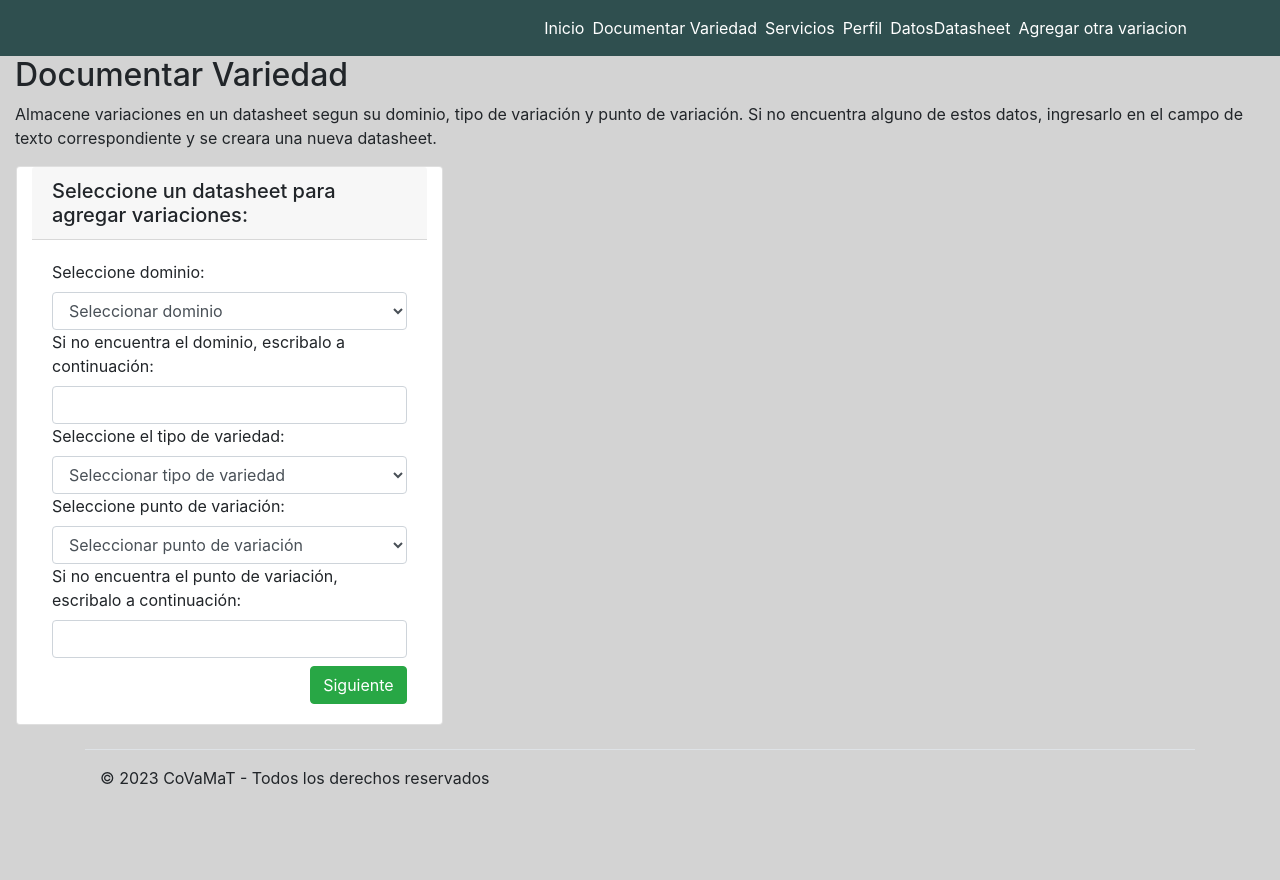
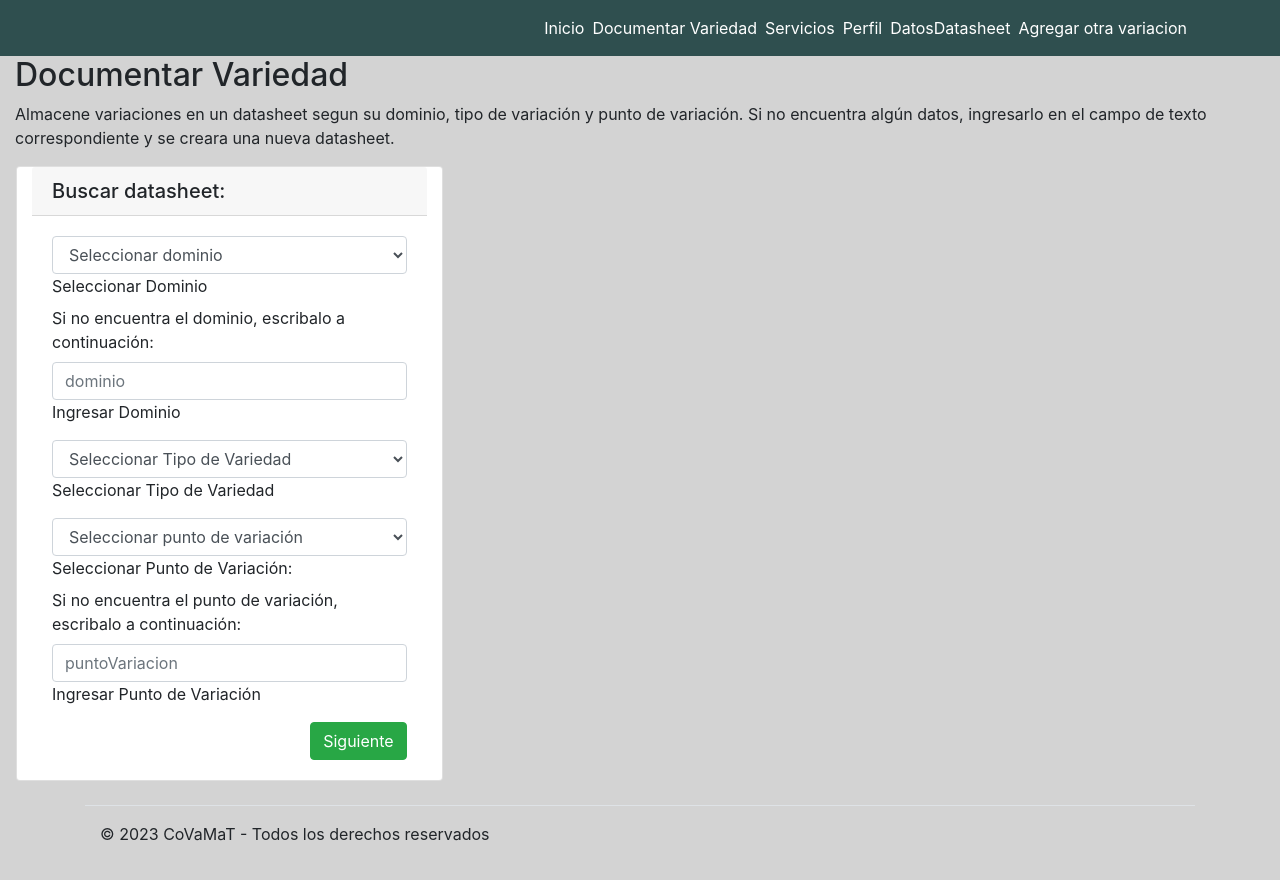
Before and after one commit to panchitowok2/front_Covamat, a React (Create React App) app: page /DocumentarVariedad in a window 1280 px wide. Shown: the top 880 px of the page. Before the commit the page ends 830 px from the top, so only its background shows below. Built offline with nearby package versions, Linux system fonts and the light colour scheme.

Commit message:
Cambie el estilo de algunos forms del componente busqueda datasheet. Agregue el mensaje de exito de transaccion.

```diff
--- a/src/Components/DocumentarVariedad/BusquedaDatasheet.jsx
+++ b/src/Components/DocumentarVariedad/BusquedaDatasheet.jsx
@@ -160,7 +160,7 @@ function BusquedaDatasheet({ setIdDatasheet }) {
 
     useDataChangeEffect(dataDatasheets, () => {
         //console.log('dataDatasheets ha cambiado', dataDatasheets);
-        refetch();
+        //refetch();
     });
 
     useEffect(() => {
@@ -247,46 +247,49 @@ function BusquedaDatasheet({ setIdDatasheet }) {
             <div className='row align-items-start'>
                 <div className='card col-md-4 ml-3'>
                     <h5 className='card-header'>
-                        Seleccione un datasheet para agregar variaciones:
+                        Buscar datasheet:
                     </h5>
                     <form className="card-body" onSubmit={handleSubmit(onSubmit)}>
-                        <div>
-                            <label>Seleccione dominio: </label>
-                            <select className="form-control" {...register("dominio", { required: false })} disabled={deshablitarSelector} onChange={buscarDatasheetsPorDominio}>
+
+                        <div className='form-floating'>
+                            <select className="form-control" id="selectDominio" {...register("dominio", { required: false })} disabled={deshablitarSelector} onChange={buscarDatasheetsPorDominio}>
                                 <option value='0'>Seleccionar dominio</option>
                                 {!loadingDomains && !errorDomains && dataDomains.getDomains && dataDomains.getDomains.map((dominio, index) => (
                                     <option key={index} value={dominio.name}>{dominio.name}</option>
                                 )
                                 )}
                             </select>
+                            <label for="selectDominio">Seleccionar Dominio</label>
                         </div>
-                        <div>
-                            <label>Si no encuentra el dominio, escribalo a continuación: </label>
-                            <input className="form-control" {...register("inputDominio", { required: false, maxLength: 15 })} onChange={entradaDominio} />
+                        <label>Si no encuentra el dominio, escribalo a continuación: </label>
+                        <div className="form-floating">
+                            <input type="input1" className="form-control" id="inputDominio" placeholder="dominio" {...register("inputDominio", { required: false, maxLength: 15 })} onChange={entradaDominio} />
+                            <label for="inputDominio">Ingresar Dominio</label>
                         </div>
-                        <div>
-                            <label>Seleccione el tipo de variedad: </label>
-                            <select className="form-control" {...register("selectorTipoVariedad", { required: false })} onChange={buscarPuntosDeVariacion}>
-                                <option value='0'>Seleccionar tipo de variedad</option>
+                        <div className='form-floating mt-2'>
+                            <select className="form-control" id="selectTipoVariedad" {...register("selectorTipoVariedad", { required: false })} onChange={buscarPuntosDeVariacion}>
+                                <option value='0'>Seleccionar Tipo de Variedad</option>
                                 <option value='fuente'>Fuente</option>
                                 <option value='procesamiento'>Procesamiento</option>
                                 <option value='contexto'>Contexto</option>
                                 <option value='contenido'>Contenido</option>
                             </select>
+                            <label for="selectTipoVariedad">Seleccionar Tipo de Variedad</label>
                         </div>
-                        <div>
-                            <label>Seleccione punto de variación: </label>
-                            <select className="form-control" {...register("selectorPuntoVariacion", { required: false })} disabled={deshablitarSelectorVP}>
+                        <div className='form-floating mt-2'>
+                            <select className="form-control" id="selectPuntoVariacion" {...register("selectorPuntoVariacion", { required: false })} disabled={deshablitarSelectorVP}>
                                 <option value="0">Seleccionar punto de variación</option>
                                 {!loadingVP && !errorVP && dataVP && dataVP.getVariationPointsByVarietyTypes.map((variationPoint, index) => (
                                     <option key={index} value={variationPoint.name}>{variationPoint.name}</option>
                                 )
                                 )}
                             </select>
+                            <label for="selectPuntoVariacion">Seleccionar Punto de Variación: </label>
                         </div>
-                        <div>
-                            <label>Si no encuentra el punto de variación, escribalo a continuación: </label>
-                            <input className="form-control" {...register("inputPuntoVariacion", { required: false })} onChange={entradaPuntoVariacion} />
+                        <label>Si no encuentra el punto de variación, escribalo a continuación: </label>
+                        <div className='form-floating'>
+                            <input type="input2" className="form-control" id="inputPuntoVariacion" placeholder="puntoVariacion" {...register("inputPuntoVariacion", { required: false , maxLength: 30})} onChange={entradaPuntoVariacion} />
+                            <label htmlFor="inputPuntoVariacion">Ingresar Punto de Variación</label>
                         </div>
                         <div className="mt-2 d-flex justify-content-end">
                             <button type="button submit" className="btn btn-success" >Siguiente</button>
--- a/src/Components/DocumentarVariedad/DocumentarVariedad.jsx
+++ b/src/Components/DocumentarVariedad/DocumentarVariedad.jsx
@@ -4,6 +4,7 @@ import AgregarVariaciones from './AgregarVariaciones.jsx';
 import AgregarOtraVariacion from './AgregarOtraVariacion.jsx';
 import ModalConfirmarAgregarVariacion from './ModalConfirmarAgregarVariacion.jsx';
 import { Navigate, useNavigate } from 'react-router-dom';
+import Alert from 'react-bootstrap/Alert';
 
 function DocumentarVariedad() {
     const [datasheet, setIdDatasheet] = useState(null);
@@ -13,7 +14,9 @@ function DocumentarVariedad() {
     const [agregarVariaciones, setAgregarVariaciones] = useState(false);
     const [mostrarAgregarMasVariaciones, setMostrarAgregarMasVariaciones] = useState(false);
     const [finalizarTransaccion, setFinalizarTransaccion] = useState(false);
+    const [mostrarMensajeExito, setMostrarMensajeExito] = useState(false);
     const navigate = useNavigate();
+
     const asignarId = (id) => {
         setIdDatasheet(id)
     }
@@ -24,16 +27,21 @@ function DocumentarVariedad() {
     }
     if(finalizarTransaccion){
         // termina la transaccion, renderizo el menu principal
-        navigate('/')
+        setFinalizarTransaccion(false)
+        setIdDatasheet(null)
+        setResetInputs(false)
+        setAgregarVariaciones(false)
+        navigate('/DocumentarVariedad')
     }
     return (
         <>
             <h2>Documentar Variedad</h2>
             <p>Almacene variaciones en un datasheet segun su dominio, tipo de variación y punto de variación.
-                Si no encuentra alguno de estos datos, ingresarlo en el campo de texto correspondiente y se creara una nueva datasheet.</p>
+                Si no encuentra algún datos, ingresarlo en el campo de texto correspondiente y se creara una nueva datasheet.</p>
+            {mostrarMensajeExito ? <Alert variant="success" onClose={() => setMostrarMensajeExito(false)} dismissible/> : <></>}
             {!datasheet ?
                 <BusquedaDatasheet setIdDatasheet={asignarId} /> : <>
-                <AgregarVariaciones datasheet={datasheet} setMostrarAgregarMasVariaciones={setMostrarAgregarMasVariaciones} setShowConfirmar={setShowConfirmar} resetInputs={resetInputs} setResetInputs={setResetInputs} agregarVariaciones={agregarVariaciones} setFinalizarTransaccion={setFinalizarTransaccion}/>
+                <AgregarVariaciones datasheet={datasheet} setMostrarAgregarMasVariaciones={setMostrarAgregarMasVariaciones} setShowConfirmar={setShowConfirmar} resetInputs={resetInputs} setResetInputs={setResetInputs} agregarVariaciones={agregarVariaciones} setFinalizarTransaccion={setFinalizarTransaccion} setAgregarVariaciones={setAgregarVariaciones}/>
                 <ModalConfirmarAgregarVariacion showConfirmar={showConfirmar} setShowConfirmar={setShowConfirmar} setAgregarVariaciones={setAgregarVariaciones} setFinalizarTransaccion={setFinalizarTransaccion}/>
                 <AgregarOtraVariacion show={show} setShow={setShow} setResetInputs={setResetInputs} setFinalizarTransaccion={setFinalizarTransaccion}/>
                 </>}
```
Also changed, not shown: src/Components/DocumentarVariedad/AgregarVariaciones.jsx (+17 -13 lines).
